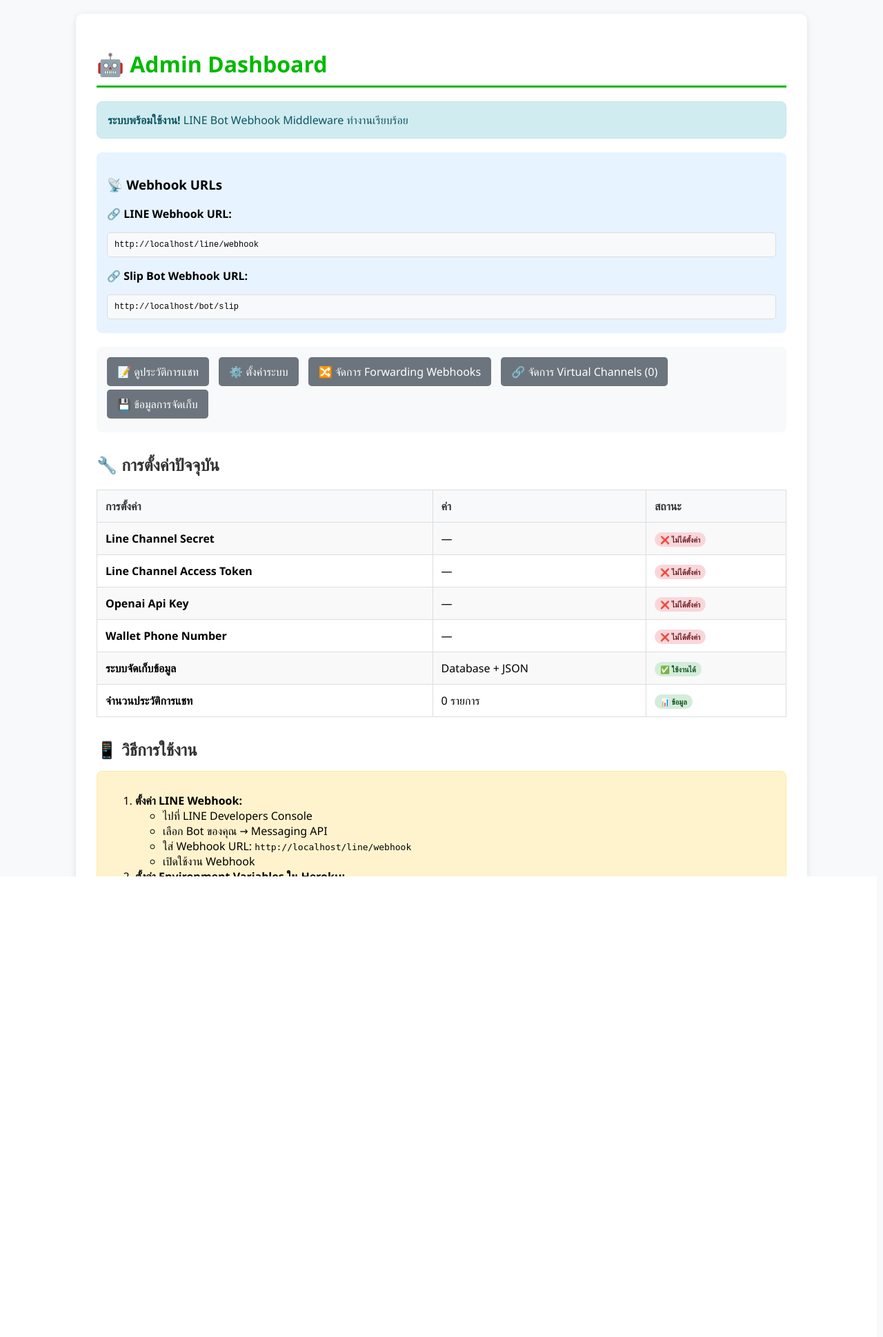
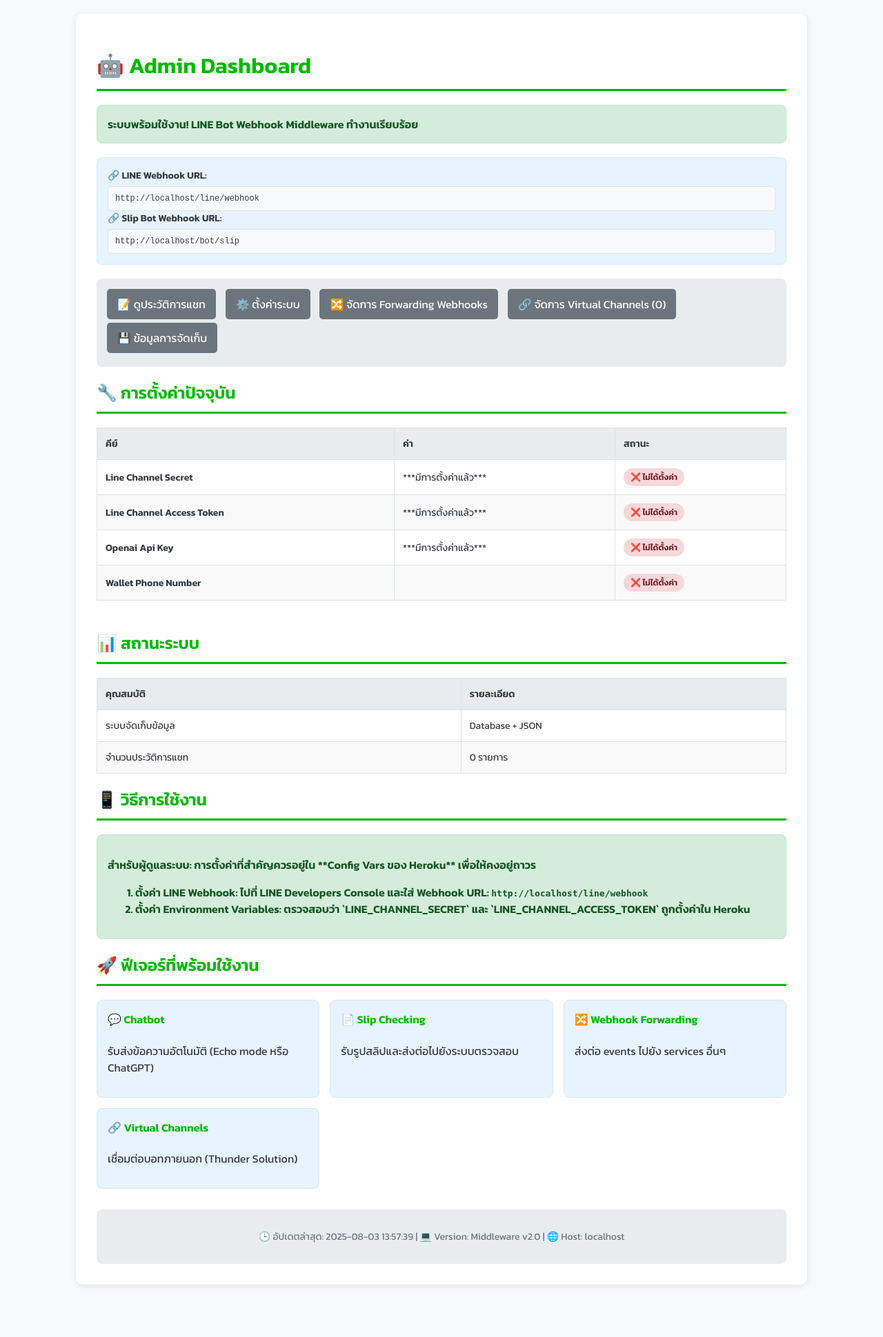
Before and after one commit to komsan114411/openclaw, a FastAPI app: page /admin in a window 1280 px wide. Shown: the whole page at 69% size. After the commit the page ends 1865 px from the top, so only its background shows below. Run offline with FastAPI, Linux system fonts and the light colour scheme.

Commit message:
Update admin_home.html

```diff
--- a/templates/admin_home.html
+++ b/templates/admin_home.html
@@ -1,15 +1,28 @@
 <!DOCTYPE html>
-<html>
+<html lang="th">
 <head>
     <meta charset="utf-8" />
+    <meta name="viewport" content="width=device-width, initial-scale=1.0" />
     <title>Admin Dashboard</title>
+    <link href="https://fonts.googleapis.com/css2?family=Kanit:wght@400;600&display=swap" rel="stylesheet">
     <style>
+        :root {
+            --primary-color: #00B900;
+            --secondary-color: #6c757d;
+            --light-bg: #f8f9fa;
+            --dark-bg: #e9ecef;
+            --border-color: #dee2e6;
+            --text-color: #343a40;
+        }
+
         body {
-            font-family: 'Segoe UI', Tahoma, Geneva, Verdana, sans-serif;
+            font-family: 'Kanit', sans-serif;
             margin: 0;
             padding: 20px;
-            background-color: #f8f9fa;
+            background-color: var(--light-bg);
+            color: var(--text-color);
         }
+
         .container {
             max-width: 1000px;
             margin: 0 auto;
@@ -18,27 +31,25 @@
             border-radius: 10px;
             box-shadow: 0 2px 10px rgba(0,0,0,0.1);
         }
-        h1 {
-            color: #00B900;
+
+        h1, h2 {
+            color: var(--primary-color);
             margin-bottom: 20px;
-            border-bottom: 3px solid #00B900;
+            border-bottom: 3px solid var(--primary-color);
             padding-bottom: 10px;
         }
-        h2 {
-            color: #333;
-            margin-top: 30px;
-            margin-bottom: 15px;
-        }
+
         nav {
             margin: 20px 0;
             padding: 15px;
-            background-color: #f8f9fa;
+            background-color: var(--dark-bg);
             border-radius: 8px;
         }
+
         nav a {
             display: inline-block;
             padding: 10px 15px;
-            background-color: #6c757d;
+            background-color: var(--secondary-color);
             color: white;
             text-decoration: none;
             border-radius: 5px;
@@ -46,85 +57,128 @@
             margin-right: 10px;
             margin-bottom: 5px;
         }
+
         nav a:hover {
             background-color: #5a6268;
         }
-        .webhook-info {
+
+        .webhook-info, .info-box {
             background-color: #e7f3ff;
+            border: 1px solid #d1ecf1;
             padding: 15px;
             border-radius: 8px;
-            margin: 20px 0;
+            margin-bottom: 20px;
         }
-        .webhook-url {
+
+        .info-box {
+            background-color: #d4edda;
+            color: #155724;
+            border-color: #c3e6cb;
+            font-weight: 600;
+        }
+
+        .webhook-info p {
+            margin: 0;
+            font-size: 14px;
+        }
+
+        .webhook-info code {
+            display: block;
             background-color: #f8f9fa;
             padding: 10px;
             border-radius: 5px;
+            border: 1px solid var(--border-color);
             font-family: 'Courier New', monospace;
             font-size: 12px;
             word-break: break-all;
-            border: 1px solid #ddd;
-            margin: 5px 0;
+            margin-top: 5px;
         }
+
         table {
             border-collapse: collapse;
             width: 100%;
             margin-top: 20px;
-            background: white;
+            font-size: 14px;
         }
+
         table, th, td {
-            border: 1px solid #ddd;
+            border: 1px solid var(--border-color);
         }
+
         th, td {
             padding: 12px;
             text-align: left;
         }
+
         th {
-            background-color: #f8f9fa;
+            background-color: var(--dark-bg);
             font-weight: 600;
-            color: #333;
         }
+
         tr:nth-child(even) {
             background-color: #f9f9f9;
         }
+
         .status-badge {
-            padding: 3px 8px;
-            border-radius: 12px;
-            font-size: 11px;
+            padding: 4px 10px;
+            border-radius: 15px;
+            font-size: 12px;
             font-weight: bold;
+            display: inline-block;
         }
+
         .status-ok {
             background-color: #d4edda;
             color: #155724;
         }
+
         .status-empty {
             background-color: #f8d7da;
             color: #721c24;
         }
-        .info-box {
-            background-color: #d1ecf1;
-            border: 1px solid #bee5eb;
-            color: #0c5460;
+
+        .feature-grid {
+            display: grid;
+            grid-template-columns: repeat(auto-fit, minmax(250px, 1fr));
+            gap: 15px;
+            margin-top: 15px;
+        }
+
+        .feature-item {
+            background: #e7f3ff;
             padding: 15px;
             border-radius: 8px;
-            margin: 20px 0;
+            border: 1px solid #d1ecf1;
+        }
+
+        .feature-item h4 {
+            color: var(--primary-color);
+            margin-top: 0;
+        }
+
+        .footer {
+            margin-top: 30px;
+            padding: 15px;
+            background-color: var(--dark-bg);
+            border-radius: 8px;
+            text-align: center;
+            color: #6c757d;
+            font-size: 14px;
         }
     </style>
 </head>
 <body>
     <div class="container">
         <h1>🤖 Admin Dashboard</h1>
-
         <div class="info-box">
             <strong>ระบบพร้อมใช้งาน!</strong> LINE Bot Webhook Middleware ทำงานเรียบร้อย
         </div>
 
         <div class="webhook-info">
-            <h3>📡 Webhook URLs</h3>
             <p><strong>🔗 LINE Webhook URL:</strong></p>
-            <div class="webhook-url">{{ webhook_url }}</div>
-
+            <code>{{ webhook_url }}</code>
             <p><strong>🔗 Slip Bot Webhook URL:</strong></p>
-            <div class="webhook-url">{{ slip_webhook_url }}</div>
+            <code>{{ slip_webhook_url }}</code>
         </div>
 
         <nav>
@@ -139,23 +193,22 @@
 
         <h2>🔧 การตั้งค่าปัจจุบัน</h2>
         <table>
+            <thead>
                 <tr>
-                <th>การตั้งค่า</th>
+                    <th>คีย์</th>
                     <th>ค่า</th>
                     <th>สถานะ</th>
                 </tr>
+            </thead>
+            <tbody>
                 {% for key, value in config.items() %}
                 <tr>
                     <td><strong>{{ key.replace('_', ' ').title() }}</strong></td>
                     <td>
-                    {% if value %}
                         {% if 'secret' in key.lower() or 'token' in key.lower() or 'key' in key.lower() %}
                             ***มีการตั้งค่าแล้ว***
                         {% else %}
                             {{ value }}
-                        {% endif %}
-                    {% else %}
-                        —
                         {% endif %}
                     </td>
                     <td>
@@ -167,72 +220,68 @@
                     </td>
                 </tr>
                 {% endfor %}
+            </tbody>
+        </table>
 
-            {% if storage_backend is defined %}
+        <br>
+
+        <h2>📊 สถานะระบบ</h2>
+        <table>
+            <thead>
                 <tr>
-                <td><strong>ระบบจัดเก็บข้อมูล</strong></td>
+                    <th>คุณสมบัติ</th>
+                    <th>รายละเอียด</th>
+                </tr>
+            </thead>
+            <tbody>
+                <tr>
+                    <td>ระบบจัดเก็บข้อมูล</td>
                     <td>{{ storage_backend }}</td>
-                <td><span class="status-badge status-ok">✅ ใช้งานได้</span></td>
                 </tr>
-            {% endif %}
-
-            {% if total_chat_history is defined %}
                 <tr>
-                <td><strong>จำนวนประวัติการแชท</strong></td>
+                    <td>จำนวนประวัติการแชท</td>
                     <td>{{ total_chat_history }} รายการ</td>
-                <td><span class="status-badge status-ok">📊 ข้อมูล</span></td>
                 </tr>
-            {% endif %}
+            </tbody>
         </table>
 
         <h2>📱 วิธีการใช้งาน</h2>
-        <div style="background-color: #fff3cd; padding: 15px; border-radius: 8px; border: 1px solid #ffeaa7;">
+        <div class="info-box">
+            <p><strong>สำหรับผู้ดูแลระบบ:</strong> การตั้งค่าที่สำคัญควรอยู่ใน **Config Vars ของ Heroku** เพื่อให้คงอยู่ถาวร</p>
             <ol>
-                <li><strong>ตั้งค่า LINE Webhook:</strong>
-                    <ul>
-                        <li>ไปที่ LINE Developers Console</li>
-                        <li>เลือก Bot ของคุณ → Messaging API</li>
-                        <li>ใส่ Webhook URL: <code>{{ webhook_url }}</code></li>
-                        <li>เปิดใช้งาน Webhook</li>
-                    </ul>
-                </li>
-                <li><strong>ตั้งค่า Environment Variables ใน Heroku:</strong>
-                    <ul>
-                        <li>LINE_CHANNEL_SECRET</li>
-                        <li>LINE_CHANNEL_ACCESS_TOKEN</li>
-                        <li>OPENAI_API_KEY (ไม่บังคับ)</li>
-                    </ul>
-                </li>
-                <li><strong>ทดสอบ:</strong> ส่งข้อความไปยัง LINE Bot</li>
+                <li><strong>ตั้งค่า LINE Webhook:</strong> ไปที่ LINE Developers Console และใส่ Webhook URL: <code>{{ webhook_url }}</code></li>
+                <li><strong>ตั้งค่า Environment Variables:</strong> ตรวจสอบว่า `LINE_CHANNEL_SECRET` และ `LINE_CHANNEL_ACCESS_TOKEN` ถูกตั้งค่าใน Heroku</li>
             </ol>
         </div>
 
         <h2>🚀 ฟีเจอร์ที่พร้อมใช้งาน</h2>
-        <div style="display: grid; grid-template-columns: repeat(auto-fit, minmax(250px, 1fr)); gap: 15px; margin-top: 15px;">
-            <div style="background: #e7f3ff; padding: 15px; border-radius: 8px;">
+        <div class="feature-grid">
+            <div class="feature-item">
                 <h4>💬 Chatbot</h4>
                 <p>รับส่งข้อความอัตโนมัติ (Echo mode หรือ ChatGPT)</p>
             </div>
-            <div style="background: #f0f9ff; padding: 15px; border-radius: 8px;">
+            <div class="feature-item">
                 <h4>📄 Slip Checking</h4>
                 <p>รับรูปสลิปและส่งต่อไปยังระบบตรวจสอบ</p>
             </div>
-            <div style="background: #f8f9fa; padding: 15px; border-radius: 8px;">
+            <div class="feature-item">
                 <h4>🔀 Webhook Forwarding</h4>
                 <p>ส่งต่อ events ไปยัง services อื่นๆ</p>
             </div>
             {% if virtual_channels_count is defined %}
-            <div style="background: #e8f5e8; padding: 15px; border-radius: 8px;">
+            <div class="feature-item">
                 <h4>🔗 Virtual Channels</h4>
                 <p>เชื่อมต่อบอทภายนอก (Thunder Solution)</p>
             </div>
             {% endif %}
         </div>
 
-        <div style="margin-top: 30px; padding: 15px; background-color: #f8f9fa; border-radius: 8px; text-align: center; color: #6c757d; font-size: 14px;">
-            <p>🕒 อัปเดตล่าสุด: {{ "now" | strftime("%Y-%m-%d %H:%M:%S") }} |
+        <div class="footer">
+            <p>
+                🕒 อัปเดตล่าสุด: {{ last_updated_time }} |
                 💻 Version: Middleware v2.0 |
-            🌐 Host: {{ request.headers.get('host', 'localhost') if request is defined else 'localhost' }}</p>
+                🌐 Host: {{ request.headers.get('host', 'localhost') if request is defined else 'localhost' }}
+            </p>
         </div>
     </div>
 </body>
```
Lines whose indentation alone changed are shown as unchanged.
